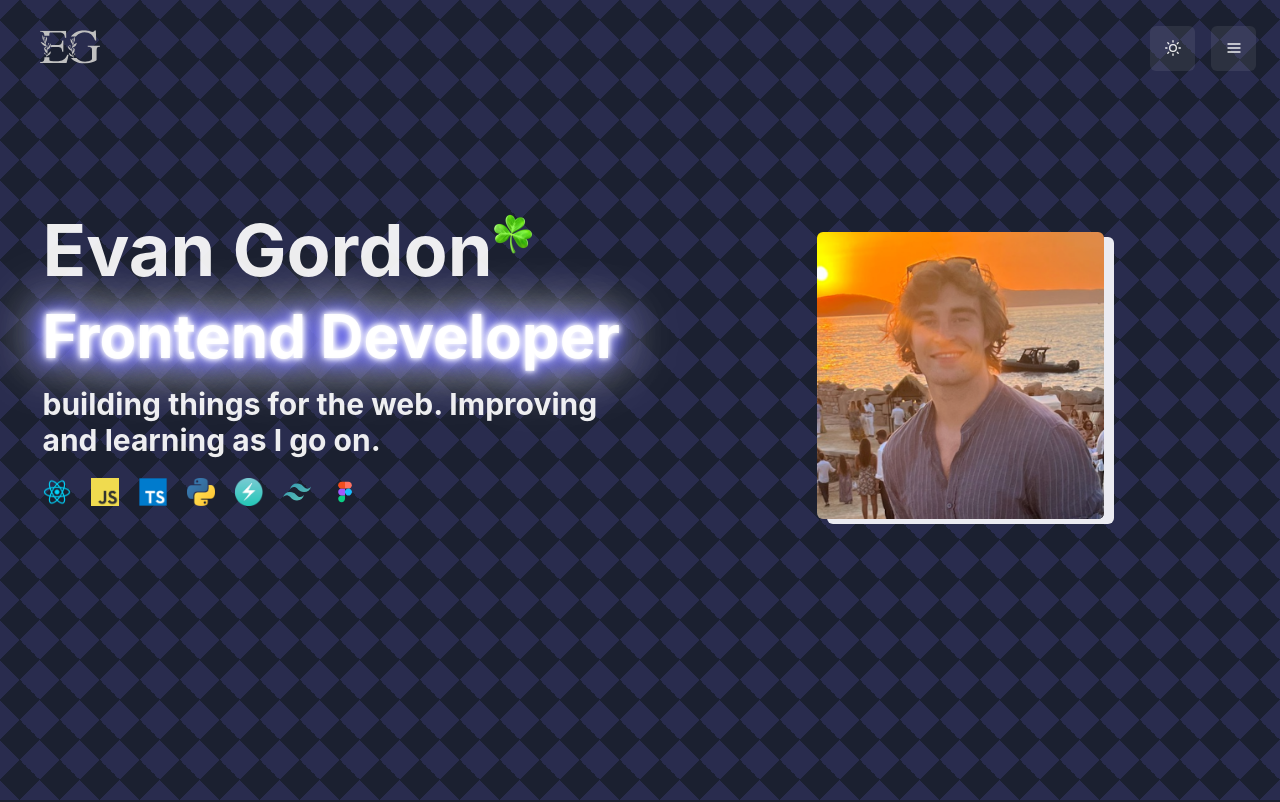
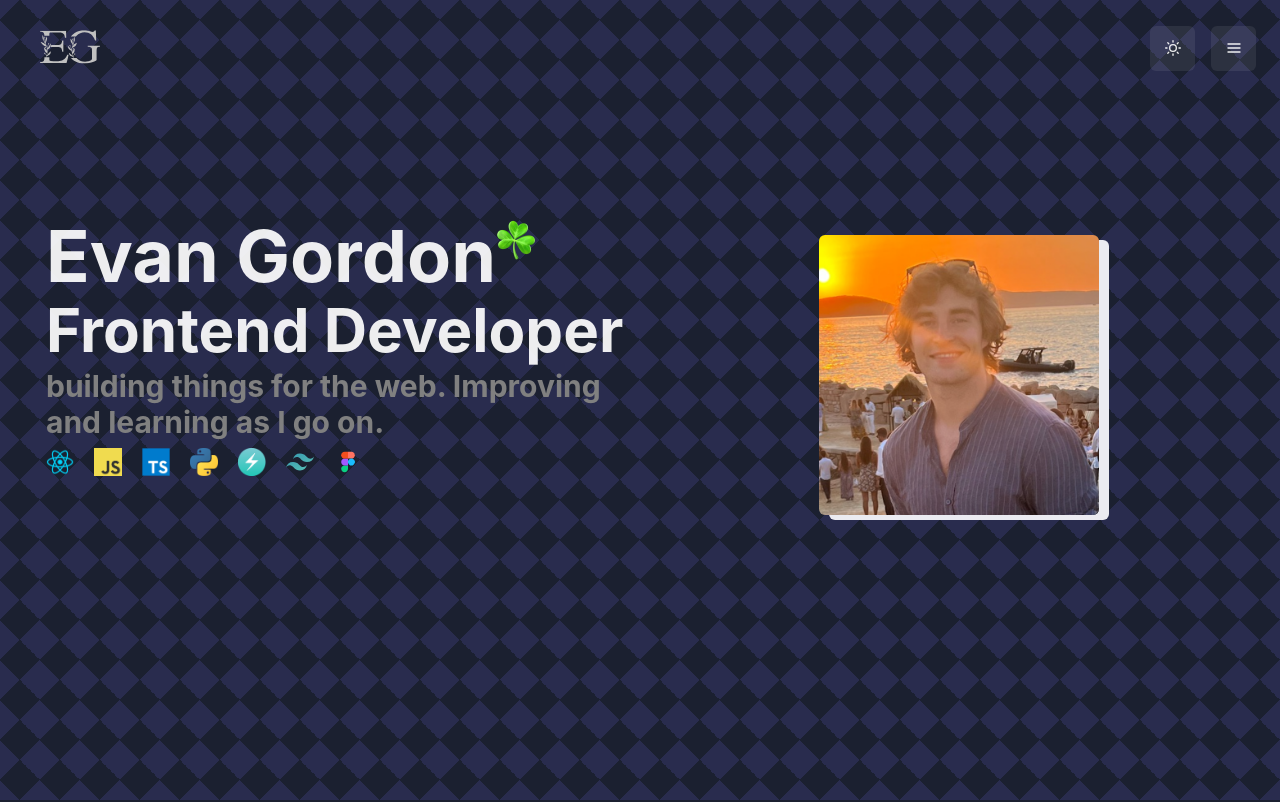
Before and after one commit to evangordo/Portfolio, a React (Create React App) app: page / in a window 1280 px wide. Shown: the top 802 px of the page. Built offline with nearby package versions, Linux system fonts and the light colour scheme.

Commit message:
updated hero

```diff
--- a/src/components/About.jsx
+++ b/src/components/About.jsx
@@ -56,7 +56,7 @@ const About = () => {
                 position={"relative"}
                 _after={{
                   content: "''",
-                  width: useBreakpointValue({ base: "100%", md: "14%" }),
+                  width: useBreakpointValue({ base: "0%", md: "14%" }),
                   height: useBreakpointValue({ base: "30%", md: "30%" }),
                   position: "absolute",
                   bottom: 1,
--- a/src/components/Contact.jsx
+++ b/src/components/Contact.jsx
@@ -31,7 +31,7 @@ const Contact = () => {
               position={"relative"}
               _after={{
                 content: "''",
-                width: useBreakpointValue({ base: "100%", md: "18%" }),
+                width: useBreakpointValue({ base: "0%", md: "18%" }),
                 height: useBreakpointValue({ base: "30%", md: "30%" }),
                 position: "absolute",
                 bottom: 1,
--- a/src/components/Education.jsx
+++ b/src/components/Education.jsx
@@ -50,7 +50,7 @@ const Education = () => {
               position={"relative"}
               _after={{
                 content: "''",
-                width: useBreakpointValue({ base: "100%", md: "22%" }),
+                width: useBreakpointValue({ base: "0%", md: "22%" }),
                 height: useBreakpointValue({ base: "30%", md: "30%" }),
                 position: "absolute",
                 bottom: 1,
--- a/src/components/Hero.jsx
+++ b/src/components/Hero.jsx
@@ -60,13 +60,12 @@ export default function About() {
         align="center"
         h={{ base: "90vh", md: "100hv" }}
         textAlign="center"
-        gap={{ base: 4, lg: 16 }}
       >
         <Stack
-          py={{ base: 20, md: 120 }}
+          py={{ base: 20, md: 10 }}
           direction={{ base: "column", md: "row" }}
         >
-          <Stack flex={1} spacing={{ base: 5, md: 5 }}>
+          <Stack flex={1} spacing={{ base: 5, md: 2 }}>
             <Flex justify={{ base: "center", md: "start" }}>
               <Heading size={{ base: "3xl", lg: "4xl" }} textAlign="center">
                 Evan Gordon
@@ -85,10 +84,6 @@ export default function About() {
               textAlign={{ base: "center", sm: "start", md: "start" }}
               size={{ base: "xl", sm: "xl", lg: "3xl" }}
               _hover={{ textDecoration: "underline" }}
-              style={{
-                textShadow:
-                  "0 0 5px #fff, 0 0 10px #fff, 0 0 15px #fff, 0 0 20px blue, 0 0 30px blue, 0 0 40px white, 0 0 55px white, 0 0 75px white",
-              }}
             >
               Frontend Developer
             </Heading>
@@ -97,6 +92,7 @@ export default function About() {
               textAlign={{ base: "center", md: "start" }}
               size={{ base: "md", lg: "lg" }}
               mx={{ base: 9, lg: 0 }}
+              color={"grey"}
             >
               building things for the web. Improving and learning as I go on.
             </Heading>
@@ -161,7 +157,7 @@ export default function About() {
               )}
               mr={{ base: 12, md: 0 }}
               borderRadius="md"
-              boxSize={{ base: "220px", lg: "287px" }}
+              boxSize={{ base: "220px", lg: "280px" }}
               src={Linkedin}
               alt="Evan"
             />
--- a/src/components/Projects.jsx
+++ b/src/components/Projects.jsx
@@ -40,7 +40,7 @@ const Projects = () => {
               position={"relative"}
               _after={{
                 content: "''",
-                width: useBreakpointValue({ base: "100%", md: "18%" }),
+                width: useBreakpointValue({ base: "0%", md: "18%" }),
                 height: useBreakpointValue({ base: "30%", md: "30%" }),
                 position: "absolute",
                 bottom: 1,
```
